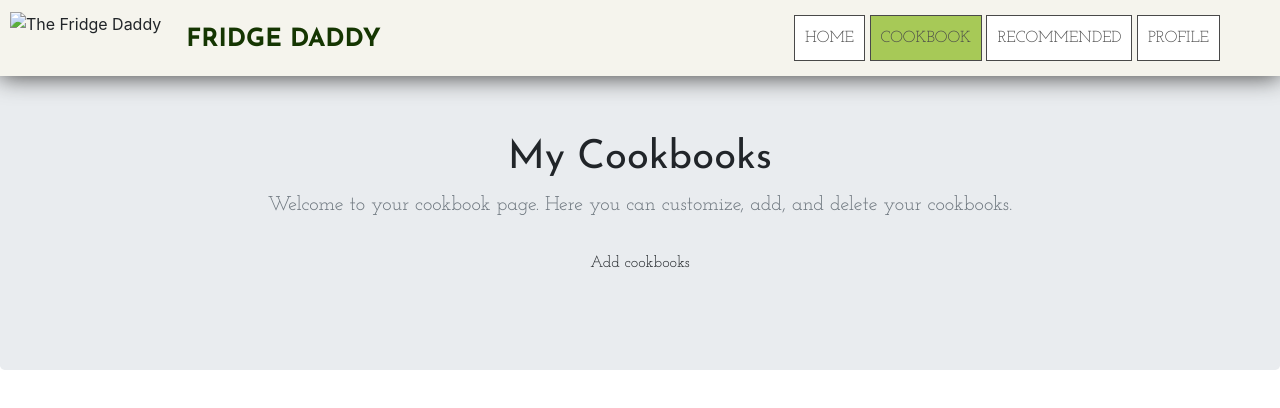
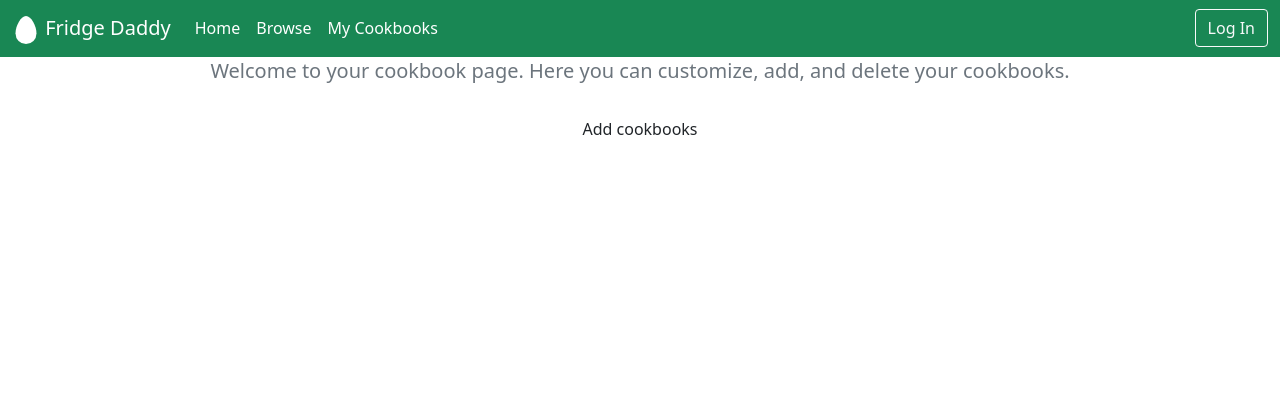
Before and after one commit to MrPinkPigg/CISC474-FridgeDaddy, a plain HTML site: page public/pages/cookbooks.html in a window 1280 px wide. Drawn offline with nearby package versions, Linux system fonts and the light colour scheme; no server answers; files whose address does not match are found by name.

Commit message:
fixed some nav links to my cookbook pages, updated bootstrap

```diff
--- a/public/js/view-cookbook.js
+++ b/public/js/view-cookbook.js
@@ -27,8 +27,9 @@ function generate(cookbookObj, recipeObj) {
             for (var i = 0; i < cookbookObj[key].Cookbook.Recipes.length; i++) {
                 console.log(cookbookObj[key].Cookbook.Recipes[i]);
                 for (var i = 0; i < recipeObj.length; i++) {
+                    console.log(recipeObj.length);
                     if (cookbookObj[key].Cookbook.Recipes[i] == recipeObj[i].name) {
-                        console.log(recipeObj[i].name)
+                        console.log(recipeObj[i].name);
                         document.getElementById('list').innerHTML += '<div class="card mb-3" style="width: 18rem;" id="'+recipeObj[i].name+'"><img src="' + recipeObj[i].image + '" class="card-img-top" alt="..."><div class="card-body">' +
                         '<h5 class="card-title"><a href="/recipe" class="stretched-link link-dark" style="text-decoration: none;">' + recipeObj[i].name + '</a></h5><p class="card-text">' + recipeObj[i].description + '</p></div></div>';
                     }
--- a/public/pages/cookbooks.html
+++ b/public/pages/cookbooks.html
@@ -6,28 +6,43 @@
     <script src="https://www.gstatic.com/firebasejs/7.13.1/firebase-auth.js"></script>
     <script src="https://www.gstatic.com/firebasejs/7.13.1/firebase-database.js"></script>
     <script src="https://ajax.googleapis.com/ajax/libs/jquery/3.6.0/jquery.min.js"></script>
-    <link rel="stylesheet" href="/public/css/styles.css">
+    <!-- <link rel="stylesheet" href="/public/css/styles.css"> -->
     <meta charset="UTF-8">
     <meta name="viewport" content="width=device-width, initial-scale=1.0">
     <title>Cookbooks</title>
-    <link rel="stylesheet" href="https://stackpath.bootstrapcdn.com/bootstrap/4.3.1/css/bootstrap.min.css"
-        integrity="sha384-ggOyR0iXCbMQv3Xipma34MD+dH/1fQ784/j6cY/iJTQUOhcWr7x9JvoRxT2MZw1T" crossorigin="anonymous">
+    <link href="https://cdn.jsdelivr.net/npm/bootstrap@5.1.3/dist/css/bootstrap.min.css" rel="stylesheet" integrity="sha384-1BmE4kWBq78iYhFldvKuhfTAU6auU8tT94WrHftjDbrCEXSU1oBoqyl2QvZ6jIW3" crossorigin="anonymous">
 </head>
 
 <body>
-
-    <div class="header">
-        <div class="header-left">
-            <img src="/assets/daddy.png" class="logo" alt="The Fridge Daddy">
+    <nav class="navbar navbar-expand-lg navbar-dark bg-success fixed-top">
+        <div class="container-fluid">
+          <a class="navbar-brand text-white" href="#">
+            <svg xmlns="http://www.w3.org/2000/svg" width="28" height="28" fill="currentColor" class="bi bi-egg-fill" viewBox="0 0 16 16">
+                <path d="M14 10a6 6 0 0 1-12 0C2 5.686 5 0 8 0s6 5.686 6 10z"/>
+            </svg>
+            Fridge Daddy
+        </a>
+          <button class="navbar-toggler" type="button" data-bs-toggle="collapse" data-bs-target="#navbarSupportedContent" aria-controls="navbarSupportedContent" aria-expanded="false" aria-label="Toggle navigation">
+            <span class="navbar-toggler-icon"></span>
+          </button>
+          <div class="collapse navbar-collapse text-white" id="navbarSupportedContent">
+            <ul class="navbar-nav me-auto mb-2 mb-lg-0">
+              <li class="nav-item">
+                <a class="nav-link text-white" aria-current="page" href="#">Home</a>
+              </li>
+              <li class="nav-item">
+                <a class="nav-link text-white" href="../../public/pages/Random.html">Browse</a>
+              </li>
+              <li class="nav-item">
+                <a class="nav-link text-white" href="/public/pages/cookbooks.html">My Cookbooks</a>
+              </li>
+            </ul>
+            <form class="d-flex">
+              <button class="btn btn-outline-light" type="submit" onclick="signInBtn()">Log In</button>
+            </form>
+          </div>
         </div>
-        <h1 class="logo-title">Fridge Daddy</h1>
-        <div class="header-right">
-            <a href="../../index.html">Home</a>
-            <a class="active" href="cookbooks.html">Cookbook</a>
-            <a href="Random.html">Recommended</a>
-            <a href="profiles/signIn.html">Profile</a>
-        </div>
-    </div>
+      </nav>
 
     <section class="jumbotron text-center">
         <div class="container">
```
Also changed, not shown: public/pages/index.html (+1 -1 lines), public/pages/recipe.html (+1 -1 lines).
